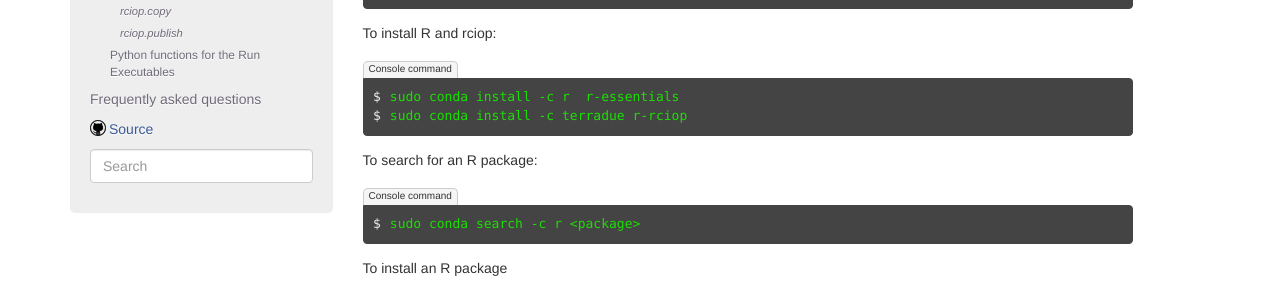
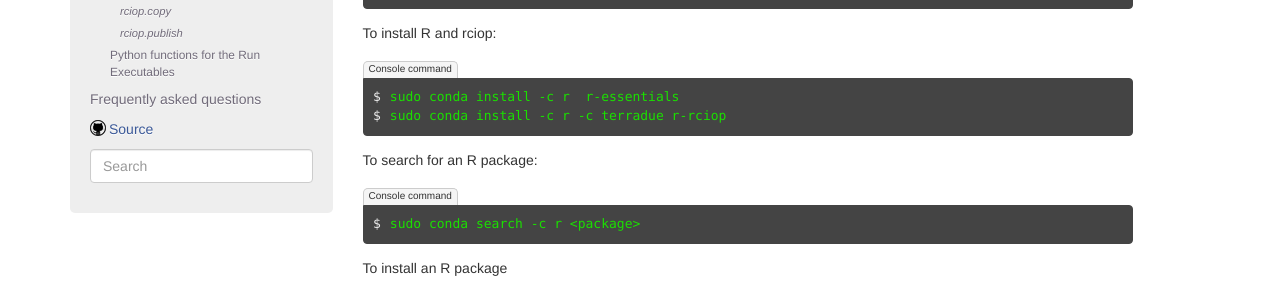
Before and after one commit to Terradue/doc-developer-sandbox, a Sphinx documentation site: the page built from source/reference/man/r_functions/started.rst, in a window 1280 px wide and 1255 px high. Shown: the part 417-711 px from the top of the window. Built offline with Sphinx 7.4.7, drawn with Linux system fonts in a browser that asks for light colours; pages that are not in the unit, such as notebooks, are missing from menus.

```diff
--- a/source/reference/man/r_functions/started.rst
+++ b/source/reference/man/r_functions/started.rst
@@ -23,7 +23,7 @@ To install R and rciop:
 .. code-block:: console
 
    sudo conda install -c r  r-essentials
-   sudo conda install -c terradue r-rciop
+   sudo conda install -c r -c terradue r-rciop
 
 To search for an R package:
 
```
